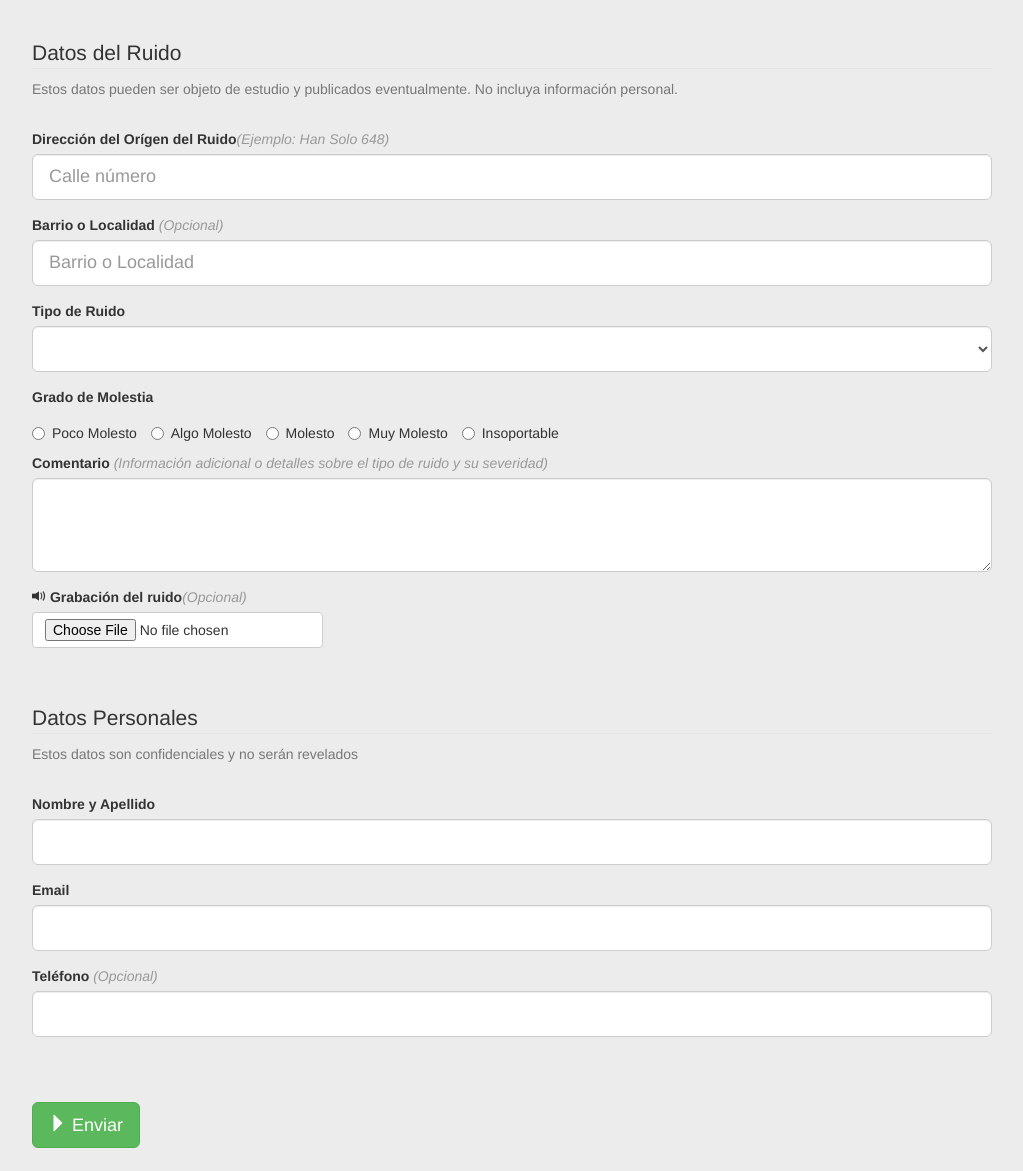
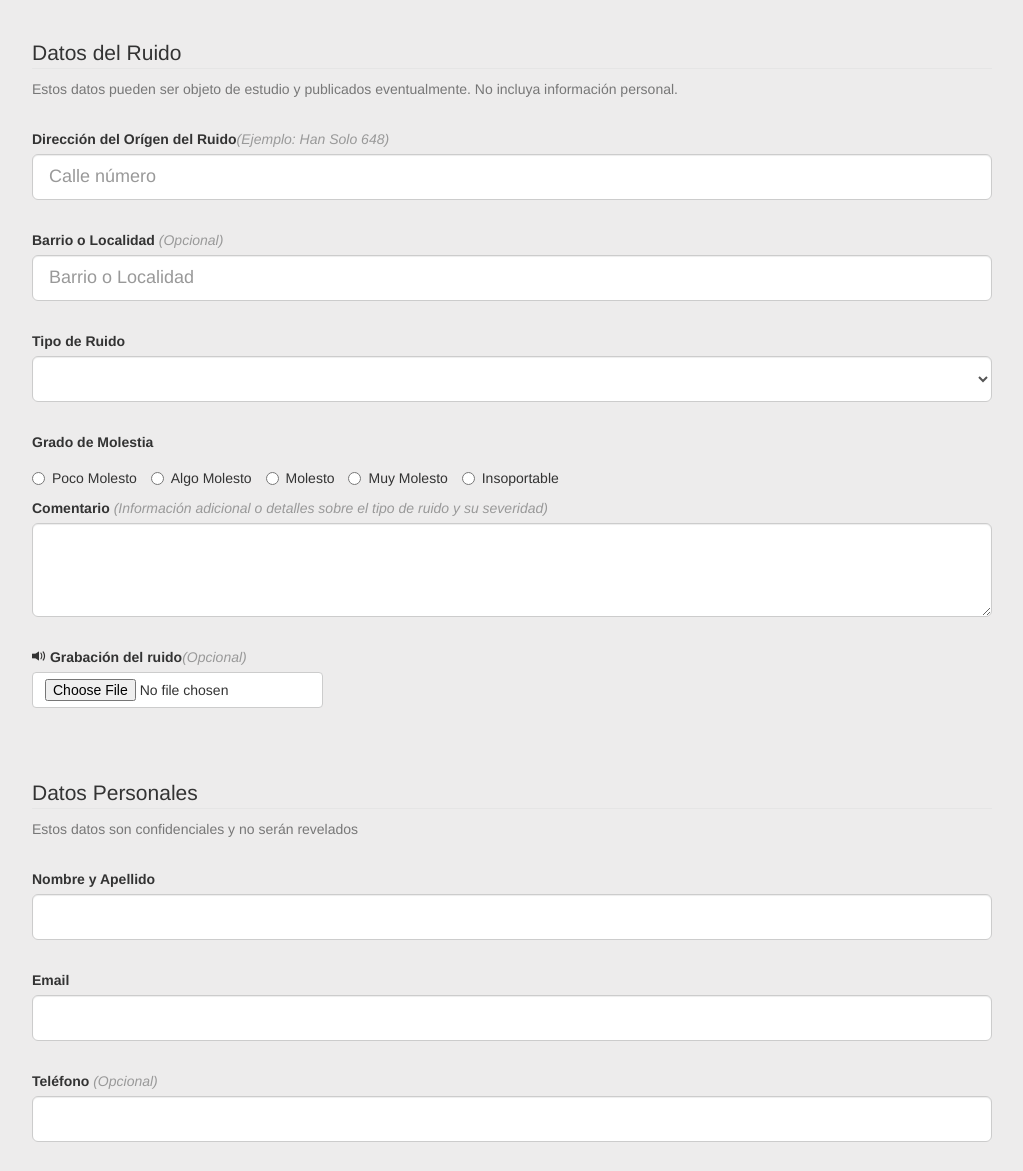
Before and after one commit to rbistolfi/cordoba_sounds, a Flask app: page /new in a window 1280 px wide. Shown: the part 436-1607 px from the top of the page, without its empty margins (128-1151 px from the left). Run offline with Flask 2, Linux system fonts and the light colour scheme; some libraries are stand-ins or nearby versions.

Commit message:
styles updated

```diff
--- a/static/common.css
+++ b/static/common.css
@@ -75,3 +75,7 @@ legend {
 legend + p {
     margin-bottom: 30px;
 }
+
+.form-group {
+    margin-bottom: 30px;
+}
```
